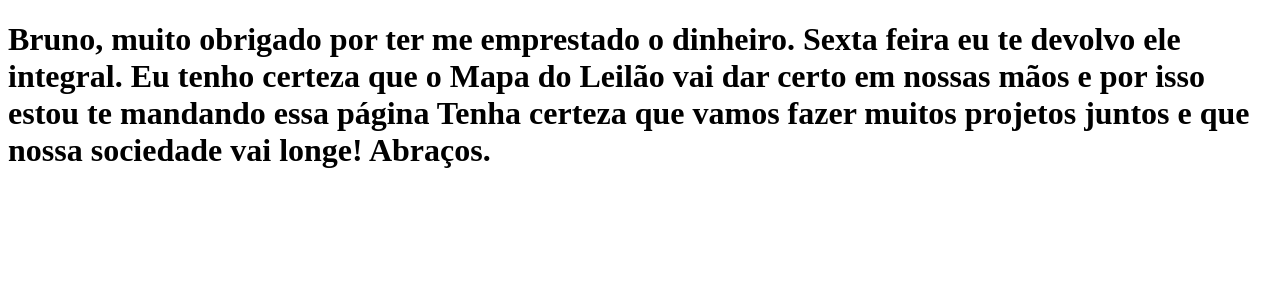
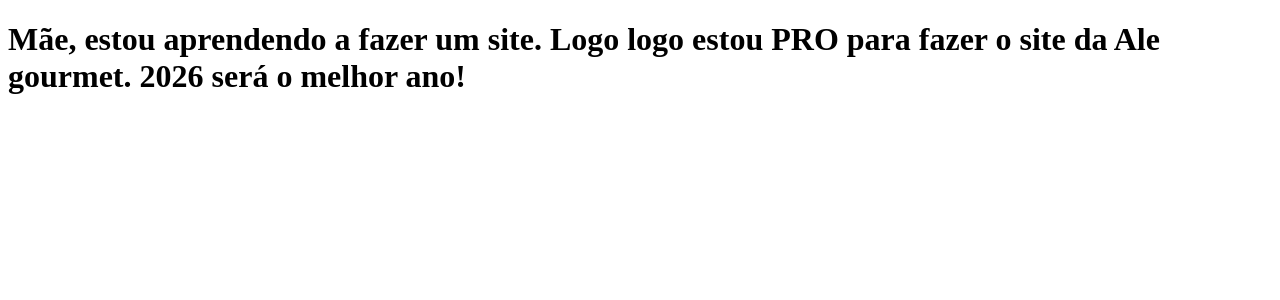
Before and after one commit to williangauze/clone-tabnews, a Next.js app: page / in a window 1280 px wide. Shown: the top 300 px of the page. Built offline with nearby package versions, Linux system fonts and the light colour scheme.

Commit message:
nova mensagem

```diff
--- a/pages/index.js
+++ b/pages/index.js
@@ -1,7 +1,6 @@
 function Home () {
-    return <h1> Bruno, muito obrigado por ter me emprestado o dinheiro. Sexta feira eu te devolvo ele integral.
-        Eu tenho certeza que o Mapa do Leilão vai dar certo em nossas mãos e por isso estou te mandando essa página
-        Tenha certeza que vamos fazer muitos projetos juntos e que nossa sociedade vai longe! Abraços.  </h1>
+    return <h1> Mãe, estou aprendendo a fazer um site.
+        Logo logo estou PRO para fazer o site da Ale gourmet. 2026 será o melhor ano!  </h1>
 }
 
 export default Home;
```
